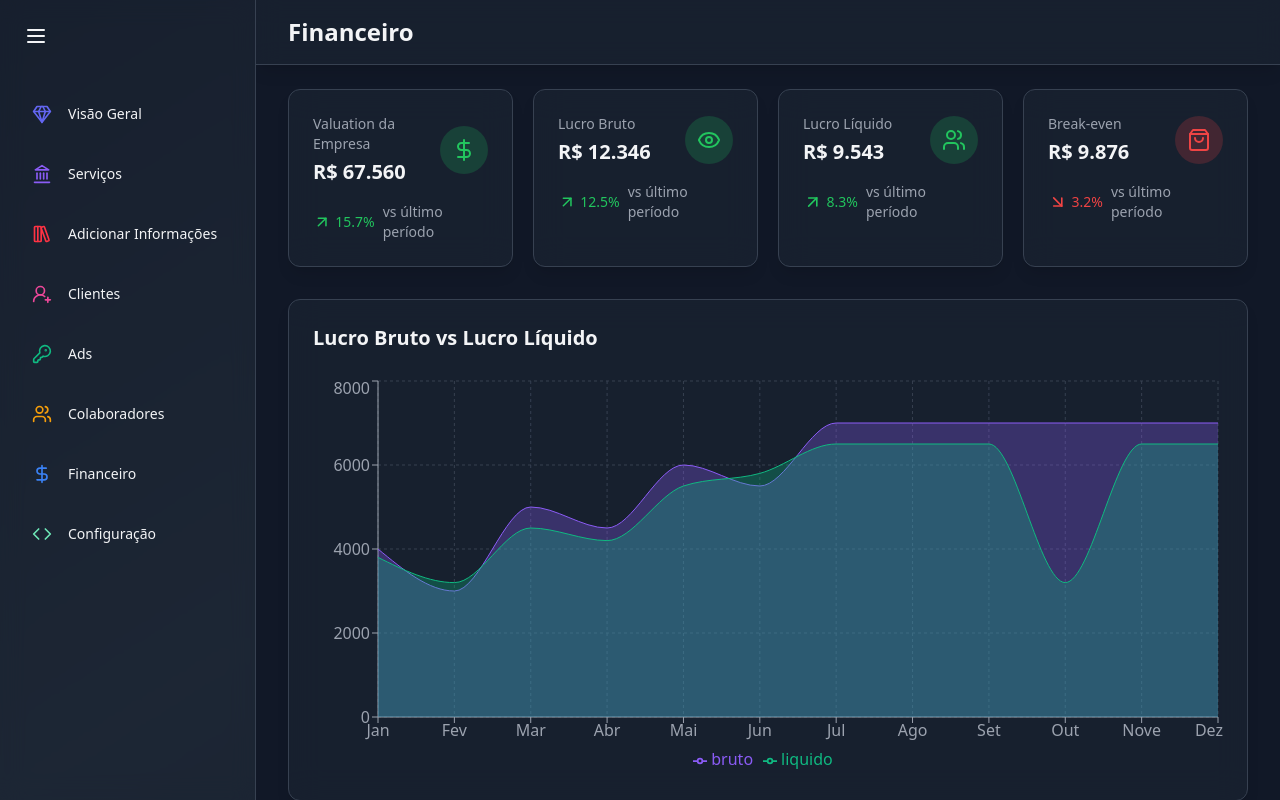
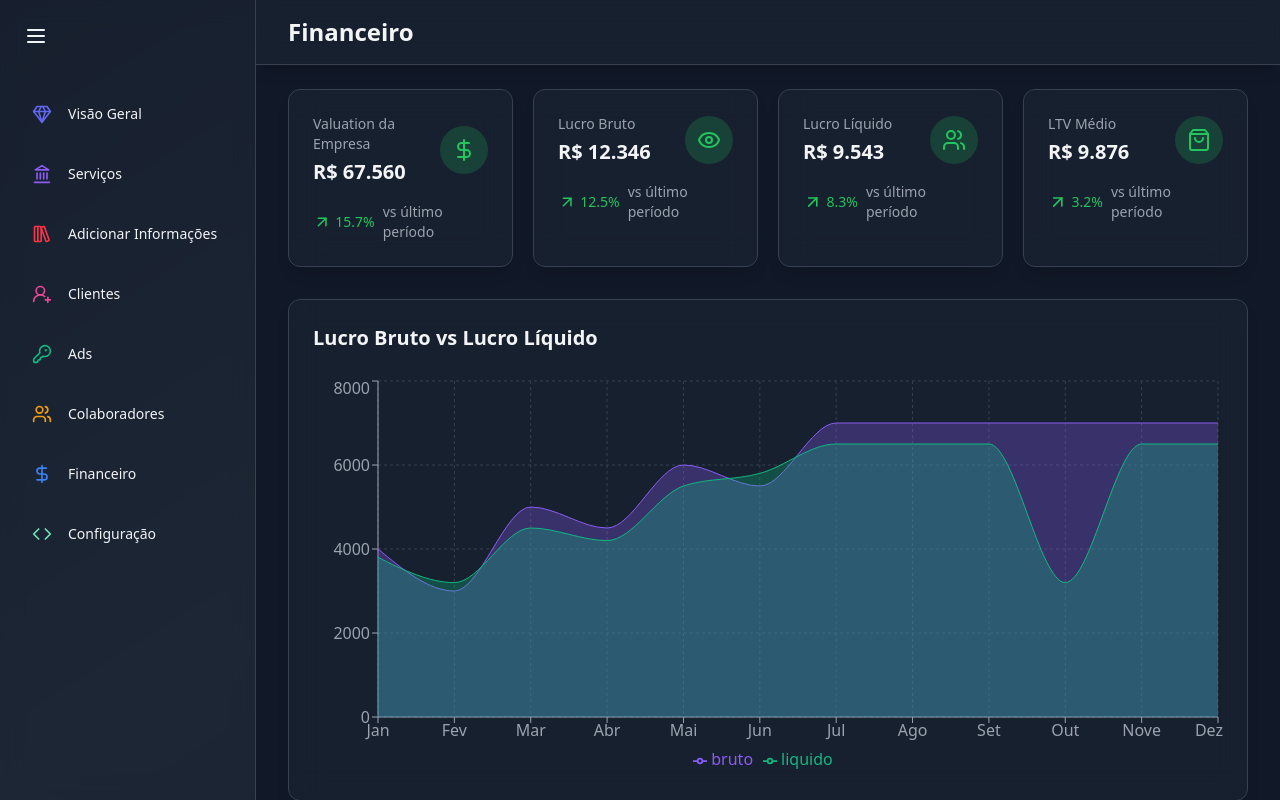
Before and after one commit to thepatroa/patroa, a React (Vite) app in the folder frontend/: page /financeiro in a window 1280 px wide. Built offline with nearby package versions, Linux system fonts and the light colour scheme.

Commit message:
feat: 🦅 add ltv as financial metric

```diff
--- a/frontend/src/components/analytics/OverviewCards.jsx
+++ b/frontend/src/components/analytics/OverviewCards.jsx
@@ -5,7 +5,7 @@ const overviewData = [
 	{ name: "Valuation da Empresa", value: "R$ 67.560", change: 15.7, icon: DollarSign },
 	{ name: "Lucro Bruto", value: "R$ 12.346", change: 12.5, icon: Eye },
 	{ name: "Lucro Líquido", value: "R$ 9.543", change: 8.3, icon: Users },
-	{ name: "Break-even", value: "R$ 9.876", change: -3.2, icon: ShoppingBag },
+	{ name: "LTV Médio", value: "R$ 9.876", change: +3.2, icon: ShoppingBag },
 ];
 
 const OverviewCards = () => {
```
